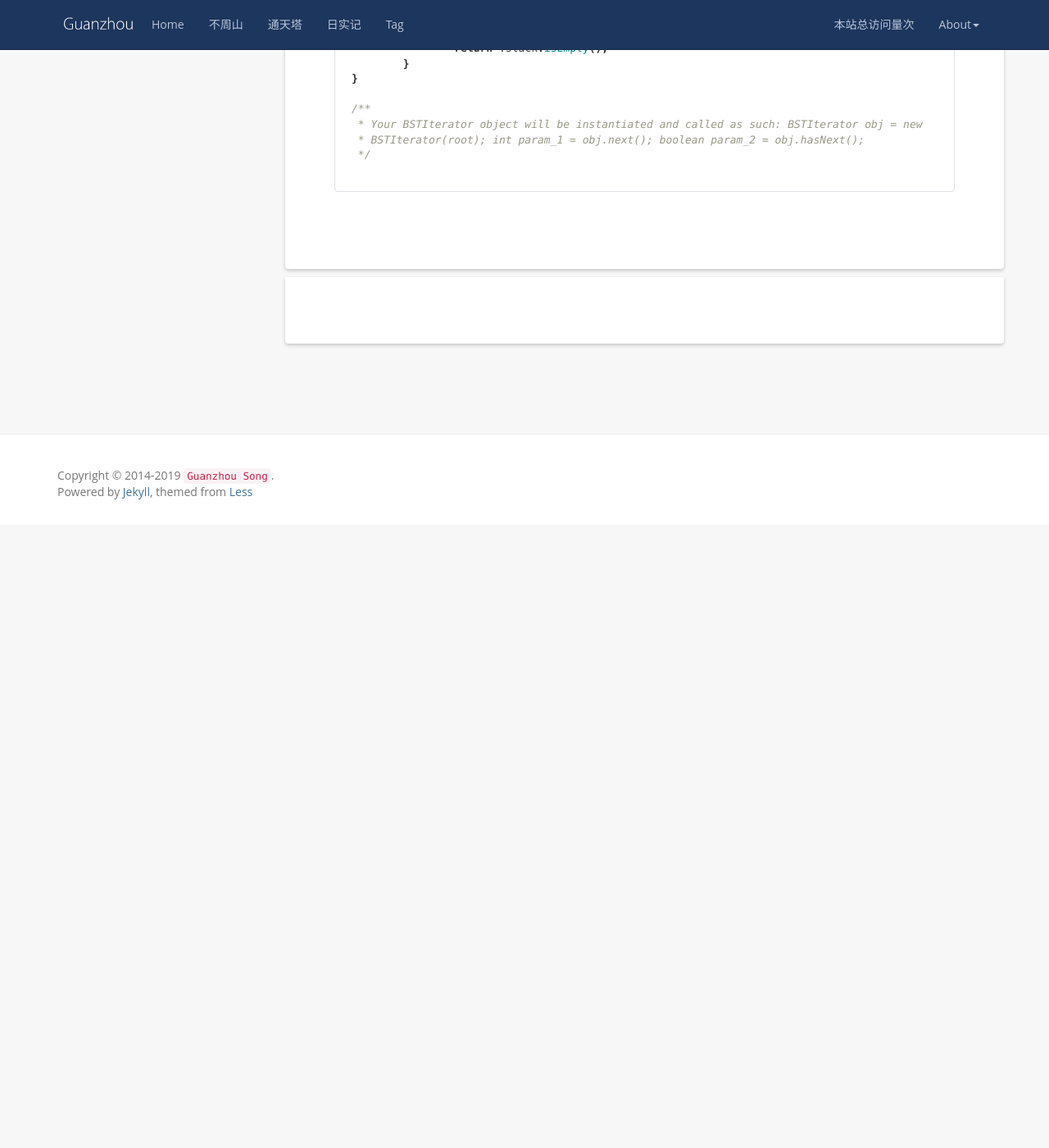
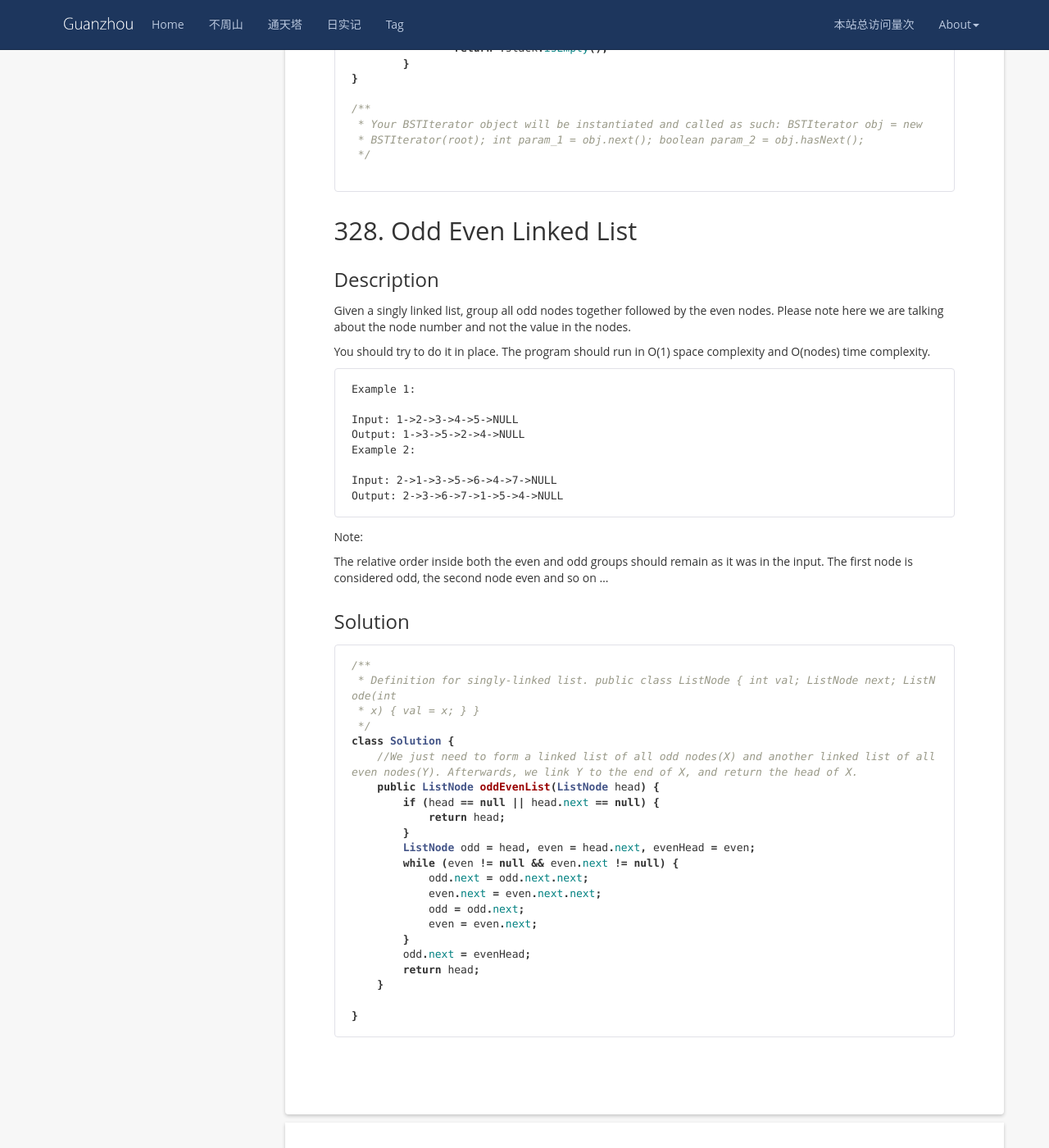
Before and after one commit to wangsimin04/GuanzhouSong.github.io, a Jekyll site: the page built from _posts/2019-11-01-LeetCode.md, in a window 1280 px wide and 1400 px high, scrolled down 4842 px. Shown: the whole window at 82% size. Built offline with Jekyll 4.4.1, drawn with Linux system fonts in a browser that asks for light colours; nearby versions of some CDN libraries; comment, search, counter and statistics services are not loaded; before the commit the page ends 5482 px from its top, so only the background shows below that.

Commit message:
Update 2019-11-01-LeetCode.md

````diff
--- a/_posts/2019-11-01-LeetCode.md
+++ b/_posts/2019-11-01-LeetCode.md
@@ -237,3 +237,49 @@ class BSTIterator {
  */
 
 ```
+
+## 328. Odd Even Linked List
+### Description
+Given a singly linked list, group all odd nodes together followed by the even nodes. Please note here we are talking about the node number and not the value in the nodes.
+
+You should try to do it in place. The program should run in O(1) space complexity and O(nodes) time complexity.
+```
+Example 1:
+
+Input: 1->2->3->4->5->NULL
+Output: 1->3->5->2->4->NULL
+Example 2:
+
+Input: 2->1->3->5->6->4->7->NULL
+Output: 2->3->6->7->1->5->4->NULL
+```
+Note:
+
+The relative order inside both the even and odd groups should remain as it was in the input.
+The first node is considered odd, the second node even and so on ...
+
+### Solution
+```java
+/**
+ * Definition for singly-linked list. public class ListNode { int val; ListNode next; ListNode(int
+ * x) { val = x; } }
+ */
+class Solution {
+    //We just need to form a linked list of all odd nodes(X) and another linked list of all even nodes(Y). Afterwards, we link Y to the end of X, and return the head of X.
+    public ListNode oddEvenList(ListNode head) {
+        if (head == null || head.next == null) {
+            return head;
+        }
+        ListNode odd = head, even = head.next, evenHead = even;
+        while (even != null && even.next != null) {
+            odd.next = odd.next.next;
+            even.next = even.next.next;
+            odd = odd.next;
+            even = even.next;
+        }
+        odd.next = evenHead;
+        return head;
+    }
+
+}
+```
````
